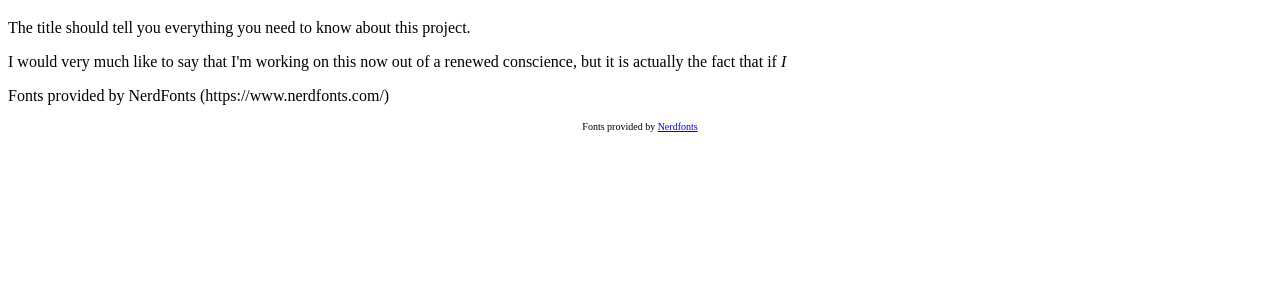
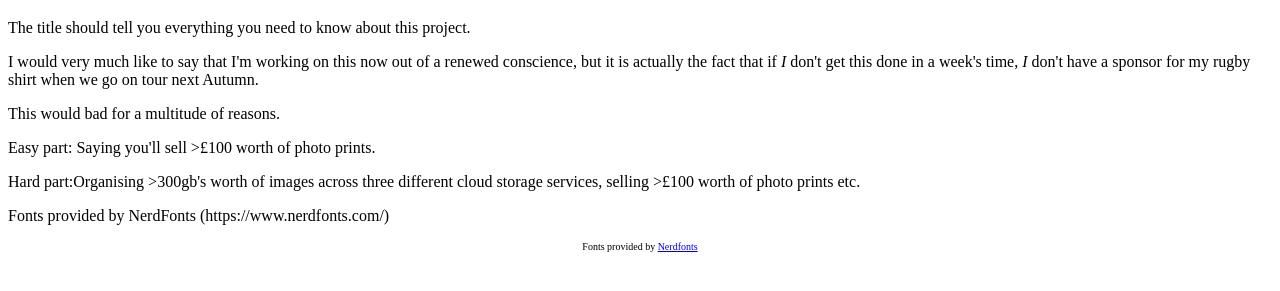
Before and after one commit to h-aig/h-aig.github.io, a plain HTML site: page index.html in a window 1280 px wide. Shown: the part 159-450 px from the top of the page. Drawn offline with Linux system fonts and the light colour scheme; a web font is replaced by a local one.

Commit message:
late night commit. added text etc

```diff
--- a/index.html
+++ b/index.html
@@ -1,5 +1,5 @@
 <!DOCTYPE html>
-<html>
+
 <html lang="en">
 
 <head>
@@ -14,7 +14,10 @@
 <p>This is a paragraph.</p>
 <h1>Building a Photography Portfolio in <s>30</s> 7 days</h1>
 <p>The title should tell you everything you need to know about this project.</p>
-<p>I would very much like to say that I'm working on this now out of a renewed conscience, but it is actually the fact that if <i>I</i></p>
+<p>I would very much like to say that I'm working on this now out of a renewed conscience, but it is actually the fact that if <i>I</i> don't get this done in a week's time, <i>I</i> don't have a sponsor for my rugby shirt when we go on tour next Autumn.</p>
+<p>This would bad for a multitude of reasons.</p>
+<p>Easy part: Saying you'll sell >£100 worth of photo prints.</p>
+<p>Hard part:Organising >300gb's worth of images across three different cloud storage services, selling >£100 worth of photo prints etc.</p>
 </body>
 
 <footer>
```
